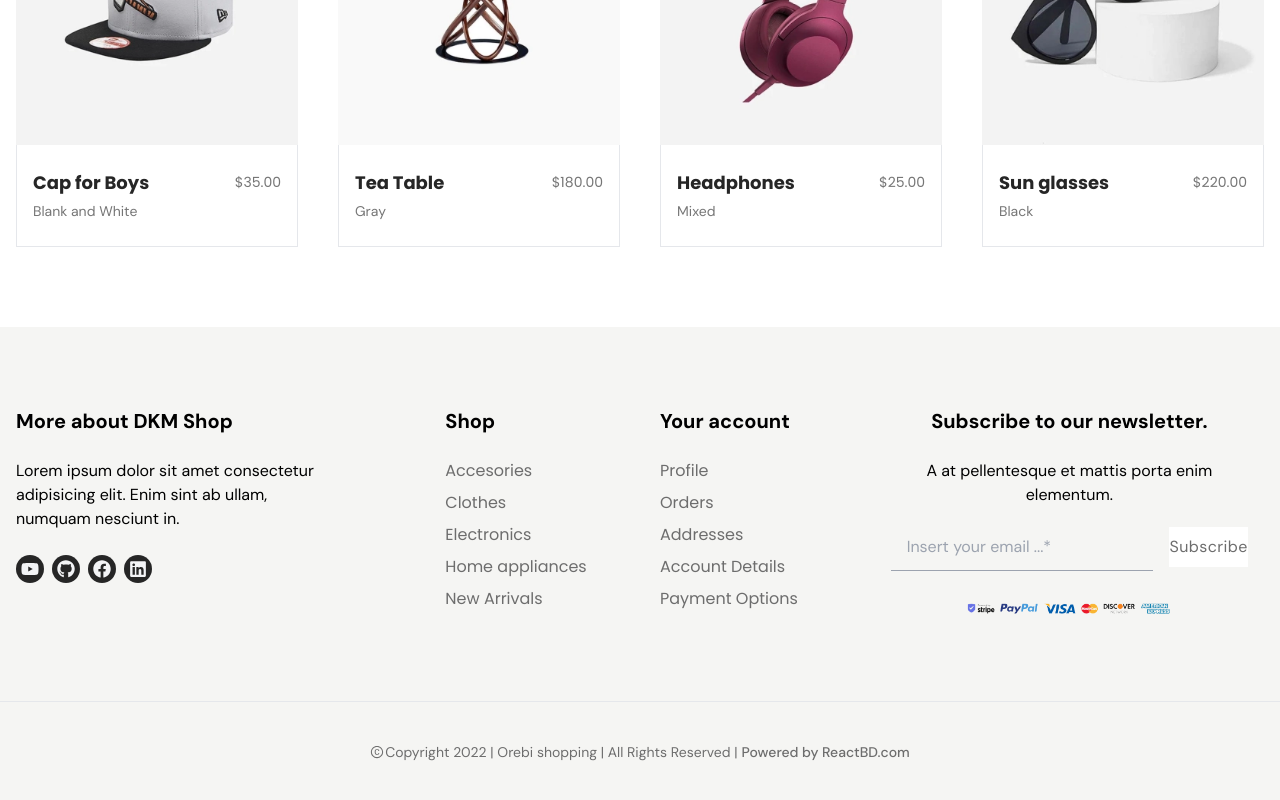
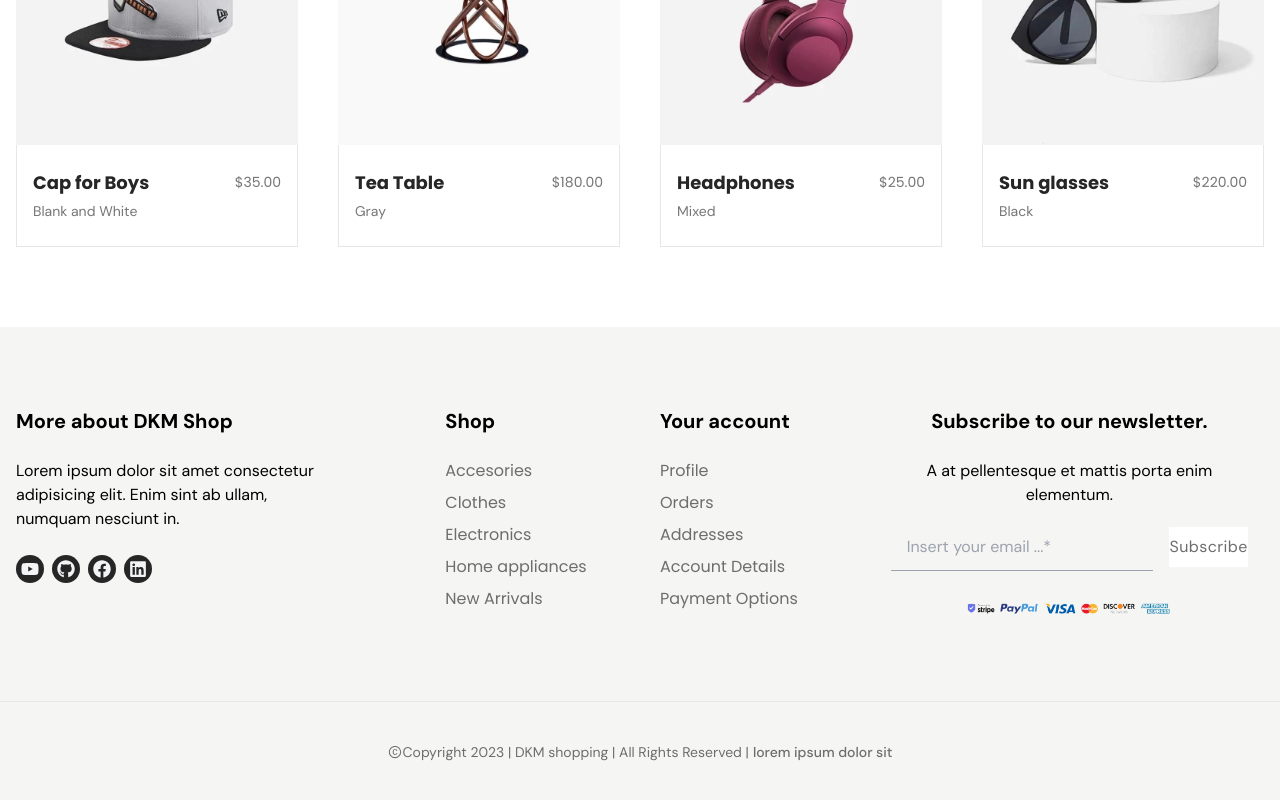
Before and after one commit to SENcrypt/TryEcom, a React (Create React App) app: page / in a window 1280 px wide. Shown: the part 3109-3909 px from the top of the page. Built offline with nearby package versions, Linux system fonts and the light colour scheme.

Commit message:
Update FooterBottom.js
footer exchange

```diff
--- a/src/components/home/Footer/FooterBottom.js
+++ b/src/components/home/Footer/FooterBottom.js
@@ -9,10 +9,10 @@ const FooterBottom = () => {
           <span className="text-md mr-[1px] mt-[2px] md:mt-0 text-center hidden md:inline-flex">
             <AiOutlineCopyright />
           </span>
-          Copyright 2022 | Orebi shopping | All Rights Reserved |
+          Copyright 2023 | DKM shopping | All Rights Reserved |
           <a href="https://reactbd.com/" target="_blank" rel="noreferrer">
             <span className="ml-1 font-medium group-hover:text-primeColor">
-              Powered by ReactBD.com
+              lorem ipsum dolor sit
             </span>
           </a>
         </p>
```
